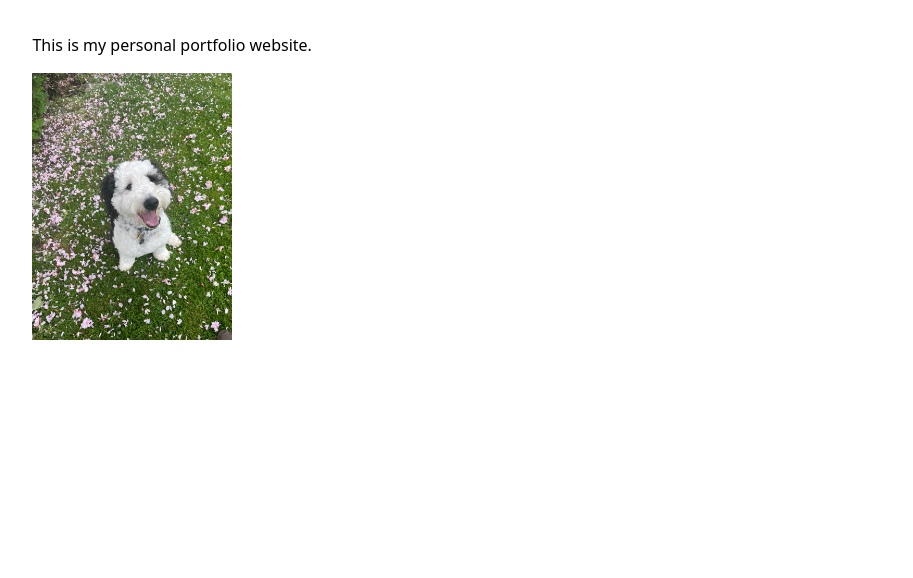
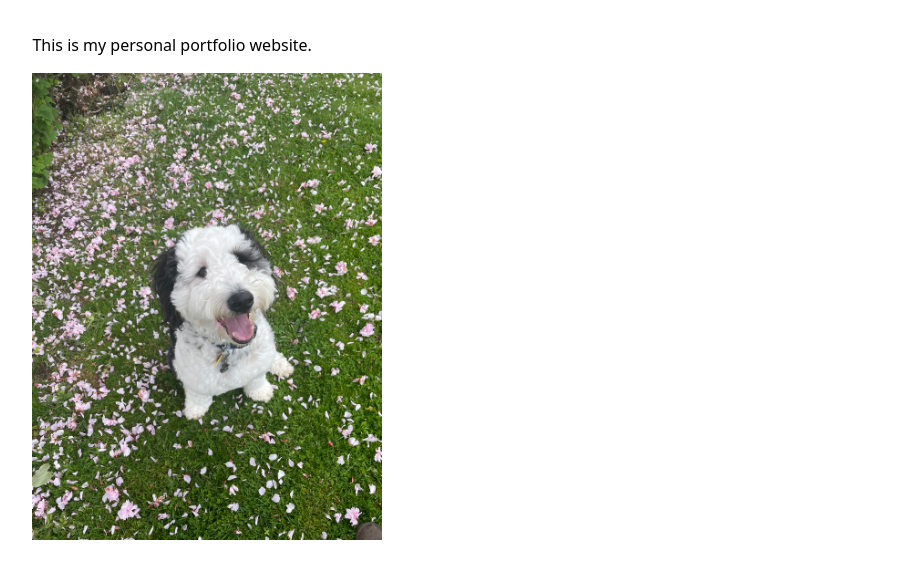
Before and after one commit to dangitmac/portfolio, a plain HTML site: page index.html in a window 1280 px wide. Shown: the part 188-766 px from the top of the page, without its empty margins (150-1063 px from the left). Drawn offline with Linux system fonts and the light colour scheme.

Commit message:
Update style.css

```diff
--- a/style.css
+++ b/style.css
@@ -106,7 +106,7 @@ section ul {
 }
 
 .dog-photo {
-    max-width: 200px;
-    width: 100%;
+    width: 350px;
+    max-width: 100%;
     height: auto;
 }
```
